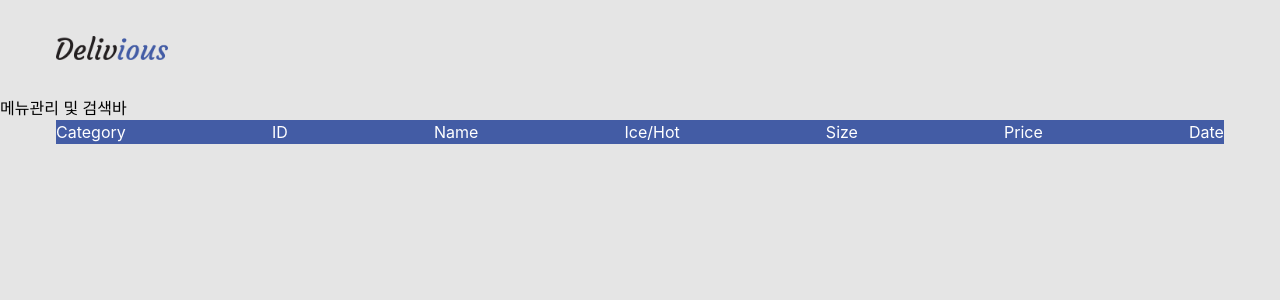
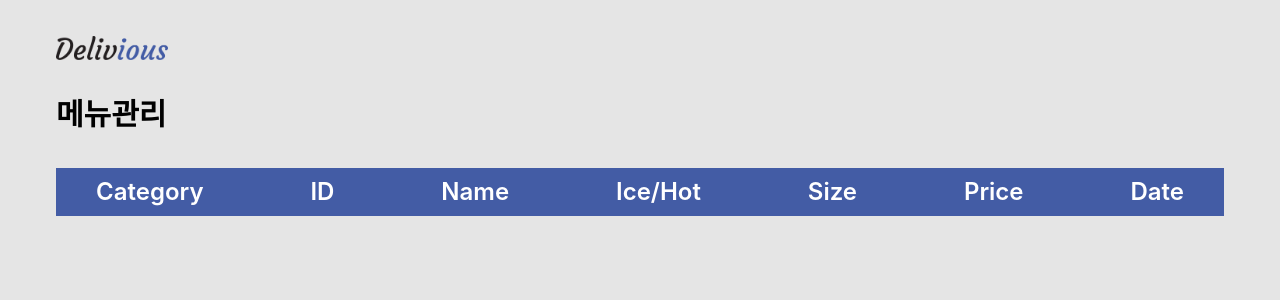
Before and after one commit to do-gather/delivious, a React (Create React App) app in the folder frontend/: page /admin/menu in a window 1280 px wide. Shown: the top 300 px of the page. Built offline with nearby package versions, Linux system fonts and the light colour scheme.

Commit message:
style: make page fit to design

```diff
--- a/frontend/src/pages/AdminMenu.tsx
+++ b/frontend/src/pages/AdminMenu.tsx
@@ -2,9 +2,9 @@ import React from "react";
 
 export default function AdminMenu() {
     return (
-        <div className="w-full h-screen">
-            <div>메뉴관리 및 검색바</div>
-            <div className="flex mx-14 justify-between whitespace-nowrap text-white" style={{ backgroundColor: "#435CA5" }}>
+        <div className="w-full h-screen px-14">
+            <div className="font-bold text-3xl pb-9">메뉴관리</div>
+            <div className="flex px-10 justify-between font-semibold whitespace-nowrap text-white h-12 text-center items-center text-2xl" style={{ backgroundColor: "#435CA5" }}>
                 <div>Category</div>
                 <div>ID</div>
                 <div>Name</div>
```
